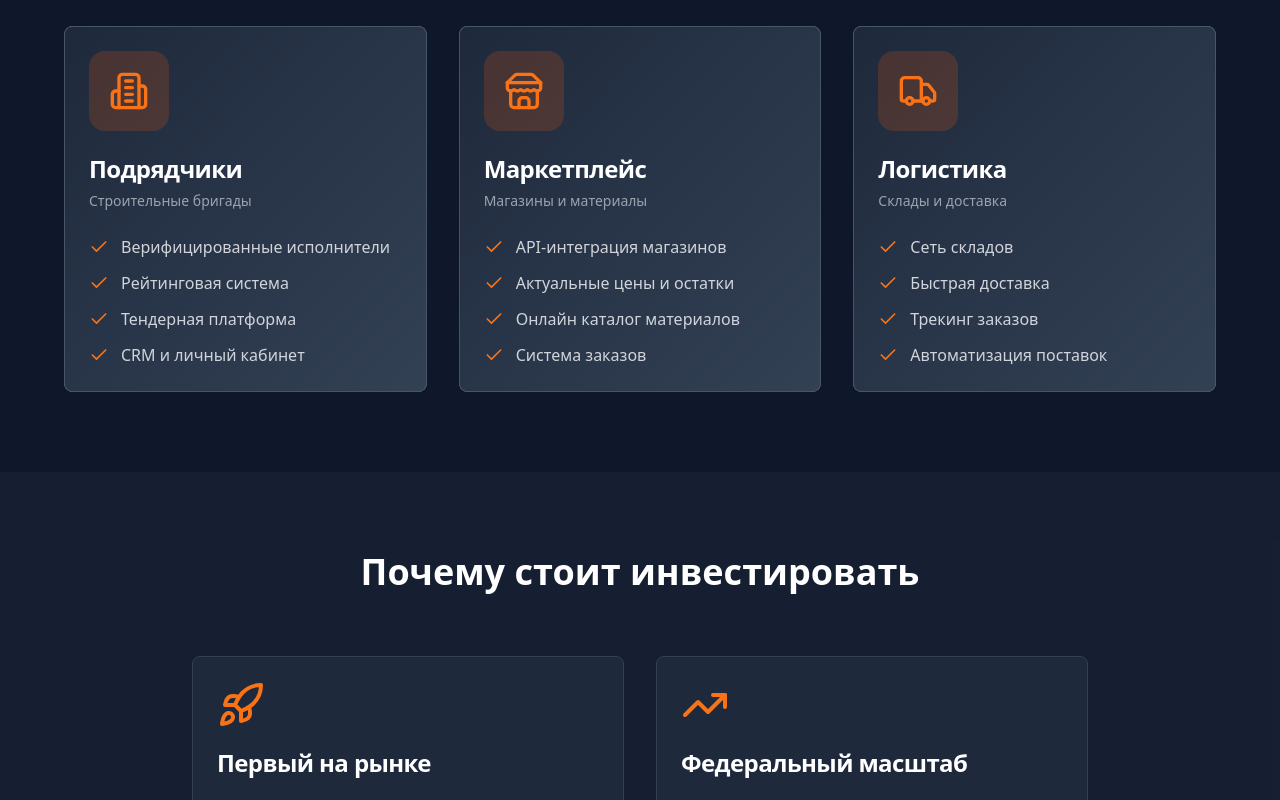
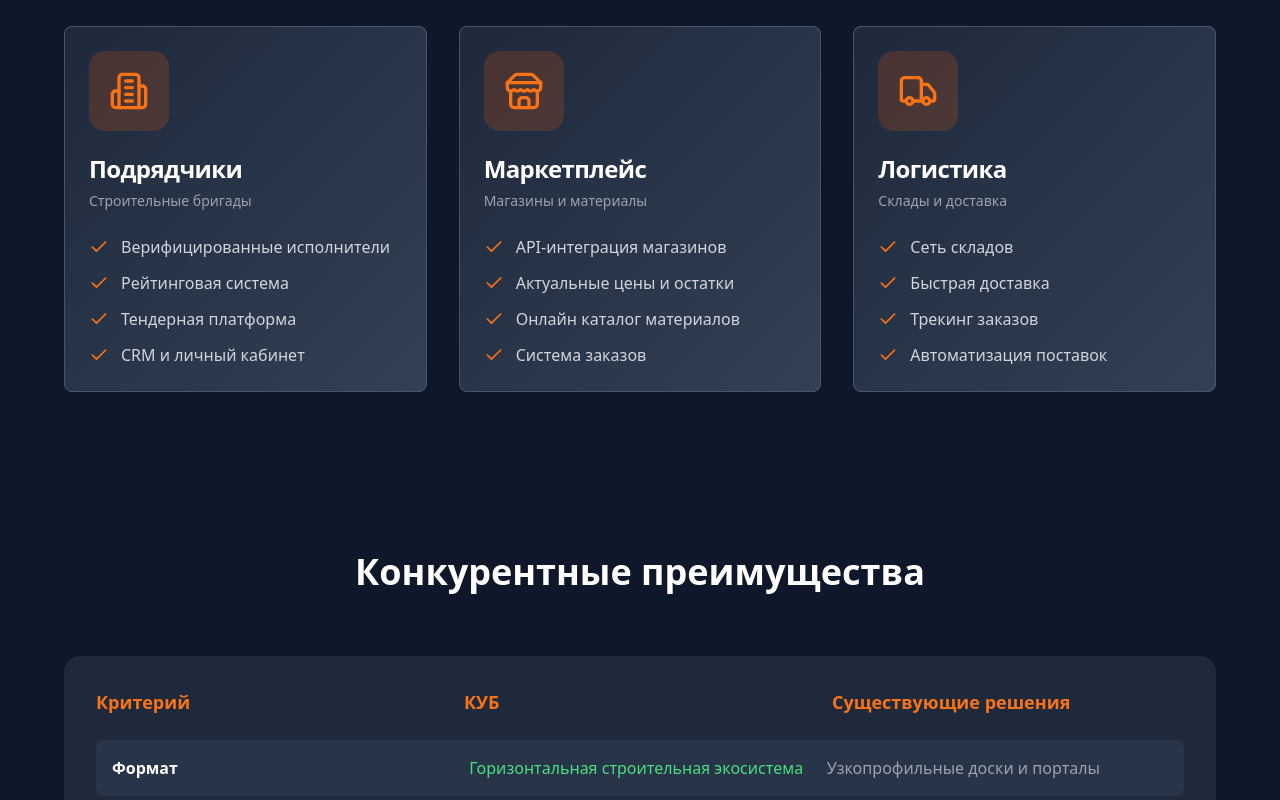
Before and after one commit to pr-poehali-dev/kub-landin-development, a React (Vite) app: page / in a window 1280 px wide. Shown: the part 2000-2800 px from the top of the page. Built offline with nearby package versions, Linux system fonts and the light colour scheme.

Commit message:
Добавление конкурентных преимуществ КУБ

```diff
--- a/src/pages/Index.tsx
+++ b/src/pages/Index.tsx
@@ -282,6 +282,63 @@ const Index = () => {
         </div>
       </section>
 
+      {/* Competitive Advantages */}
+      <section className="py-20">
+        <div className="container mx-auto px-6">
+          <div className="max-w-6xl mx-auto">
+            <h2 className="text-4xl font-bold text-center mb-16">Конкурентные преимущества</h2>
+
+            <div className="bg-slate-800 rounded-2xl p-8 overflow-x-auto">
+              <div className="min-w-full">
+                <div className="grid grid-cols-3 gap-4 mb-6">
+                  <div className="font-bold text-lg text-orange-500">Критерий</div>
+                  <div className="font-bold text-lg text-orange-500">КУБ</div>
+                  <div className="font-bold text-lg text-orange-500">Существующие решения</div>
+                </div>
+
+                <div className="space-y-4">
+                  <div className="grid grid-cols-3 gap-4 p-4 bg-slate-700/50 rounded-lg">
+                    <div className="font-semibold text-white">Формат</div>
+                    <div className="text-green-400">Горизонтальная строительная экосистема</div>
+                    <div className="text-gray-400">Узкопрофильные доски и порталы</div>
+                  </div>
+
+                  <div className="grid grid-cols-3 gap-4 p-4 bg-slate-700/50 rounded-lg">
+                    <div className="font-semibold text-white">Подрядчики</div>
+                    <div className="text-green-400">Проверенные, с отзывами и рейтингом</div>
+                    <div className="text-gray-400">Часто без верификации</div>
+                  </div>
+
+                  <div className="grid grid-cols-3 gap-4 p-4 bg-slate-700/50 rounded-lg">
+                    <div className="font-semibold text-white">Поддержка пользователей</div>
+                    <div className="text-green-400">CRM, личный кабинет, прозрачность</div>
+                    <div className="text-gray-400">Почта, звонки, PDF-договоры</div>
+                  </div>
+
+                  <div className="grid grid-cols-3 gap-4 p-4 bg-slate-700/50 rounded-lg">
+                    <div className="font-semibold text-white">Маркетплейс</div>
+                    <div className="text-green-400">API-интеграция с магазинами и складами</div>
+                    <div className="text-gray-400">Каталоги без цен или остатков</div>
+                  </div>
+
+                  <div className="grid grid-cols-3 gap-4 p-4 bg-slate-700/50 rounded-lg">
+                    <div className="font-semibold text-white">Реклама и монетизация</div>
+                    <div className="text-green-400">Подписка, комиссия, тендеры</div>
+                    <div className="text-gray-400">Только размещение</div>
+                  </div>
+
+                  <div className="grid grid-cols-3 gap-4 p-4 bg-slate-700/50 rounded-lg">
+                    <div className="font-semibold text-white">Склады и логистика</div>
+                    <div className="text-green-400">Физические распределительные хабы</div>
+                    <div className="text-gray-400">Не предусмотрено</div>
+                  </div>
+                </div>
+              </div>
+            </div>
+          </div>
+        </div>
+      </section>
+
       {/* Why Invest */}
       <section className="py-20 bg-slate-800/50">
         <div className="container mx-auto px-6">
```
